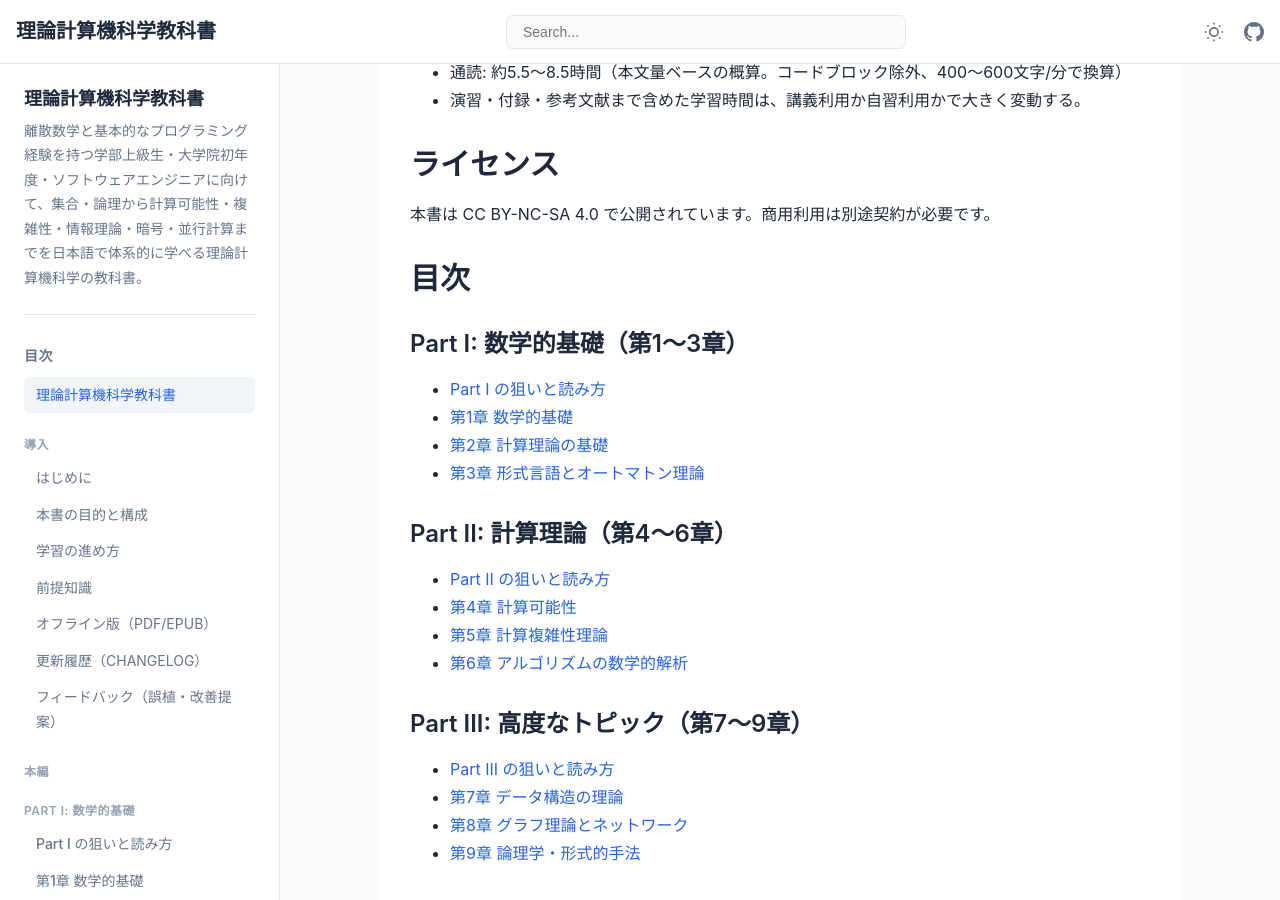
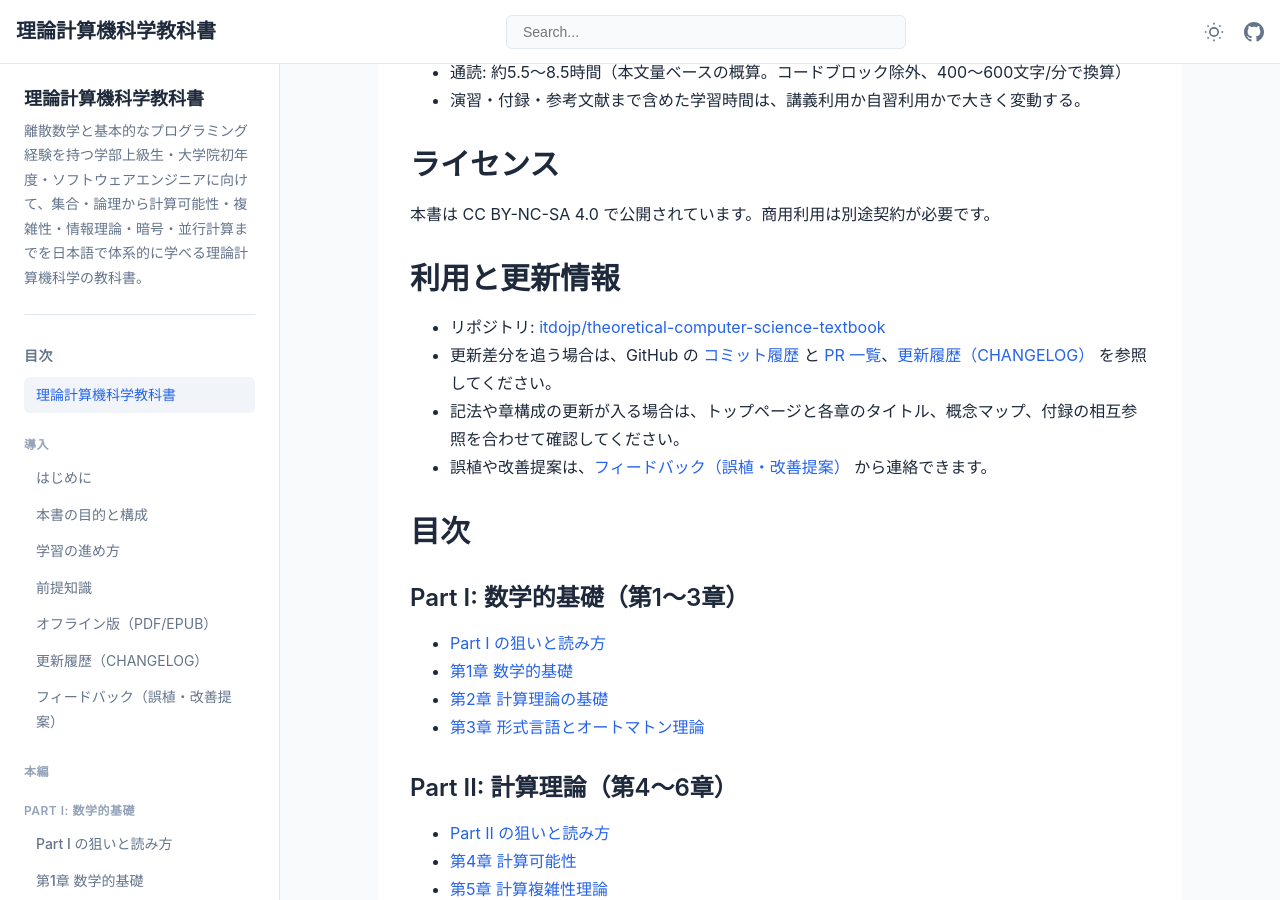
Before and after one commit to itdojp/theoretical-computer-science-textbook, a Jekyll site: the page built from docs/index.md, in a window 1280 px wide and 900 px high, scrolled down 1911 px. Built offline with Jekyll 4.4.1, drawn with Linux system fonts in a browser that asks for light colours.

Commit message:
Address Copilot review feedback on update links

```diff
--- a/docs/index.md
+++ b/docs/index.md
@@ -67,6 +67,13 @@
 ## ライセンス
 本書は CC BY-NC-SA 4.0 で公開されています。商用利用は別途契約が必要です。
 
+## 利用と更新情報
+
+- リポジトリ: [itdojp/theoretical-computer-science-textbook](https://github.com/itdojp/theoretical-computer-science-textbook)
+- 更新差分を追う場合は、GitHub の [コミット履歴](https://github.com/itdojp/theoretical-computer-science-textbook/commits/main/) と [PR 一覧](https://github.com/itdojp/theoretical-computer-science-textbook/pulls)、[更新履歴（CHANGELOG）](changelog/) を参照してください。
+- 記法や章構成の更新が入る場合は、トップページと各章のタイトル、概念マップ、付録の相互参照を合わせて確認してください。
+- 誤植や改善提案は、[フィードバック（誤植・改善提案）](introduction/feedback/) から連絡できます。
+
 ## 目次
 
 ### Part I: 数学的基礎（第1〜3章）
```
